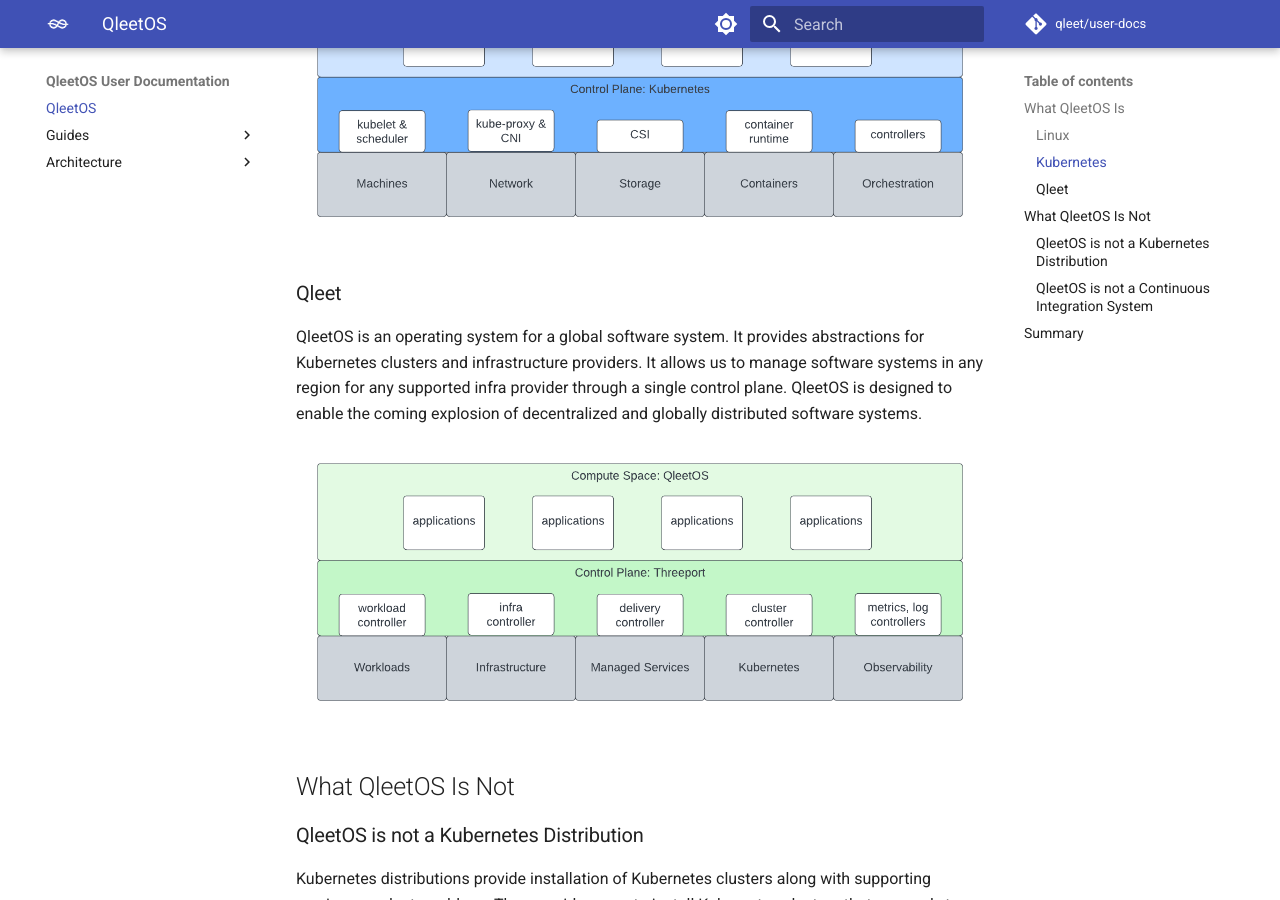
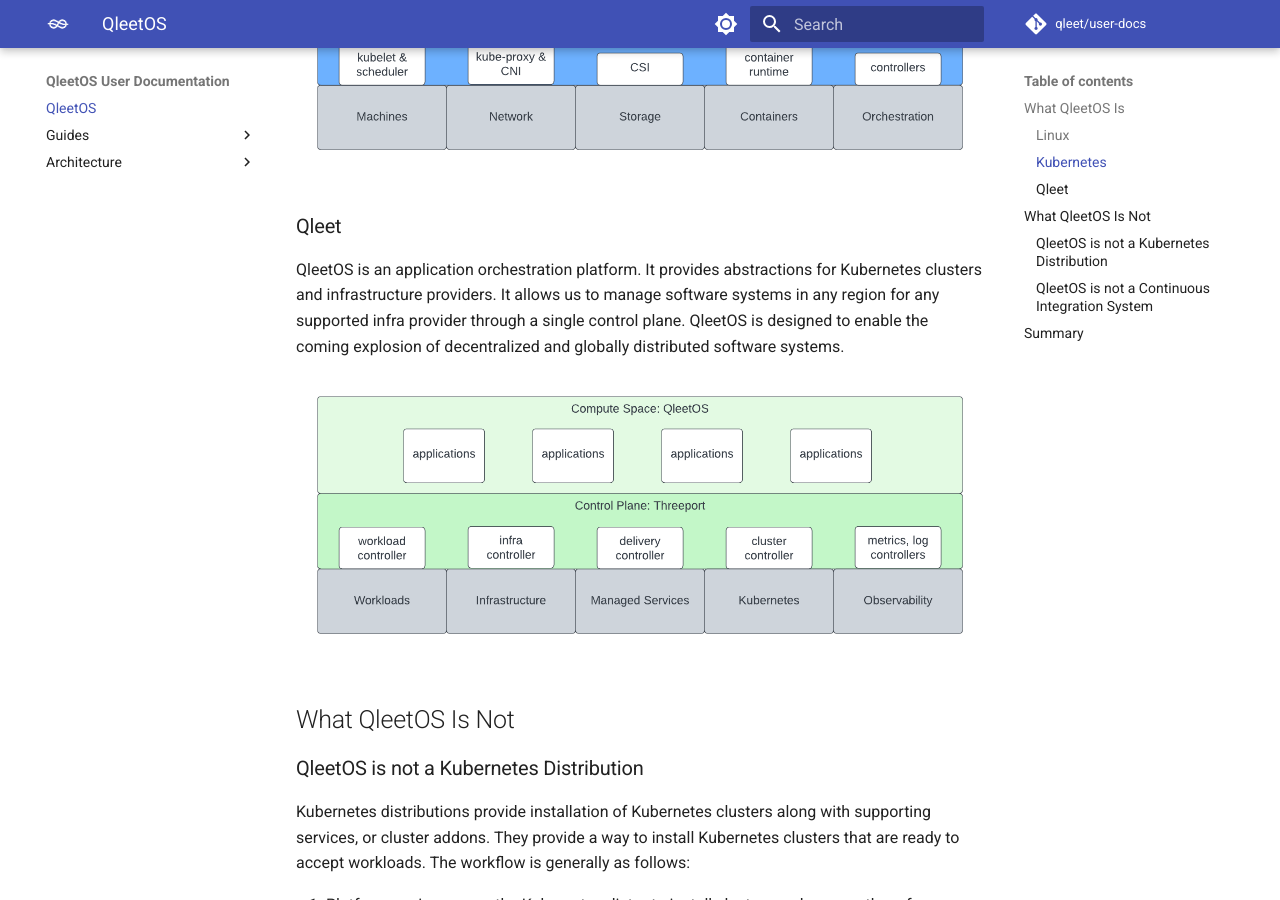
Before and after one commit to qleet/user-docs, an MkDocs documentation site: the page built from docs/index.md, in a window 1280 px wide and 900 px high, scrolled down 1769 px. Built offline with MkDocs 1.6.1 and Material for MkDocs 9.7.7, drawn with Linux system fonts in a browser that asks for light colours; comment, search, counter and statistics services are not loaded; some of the changed text lies outside the part shown.

Commit message:
docs: remove references to threeport as an operating system

```diff
--- a/docs/index.md
+++ b/docs/index.md
@@ -1,10 +1,8 @@
 # QleetOS
 
-QleetOS is an application orchestration engine.
-
-It is a distributed operating system and control plane for managing modern
-containerized software systems.  It is an application-centric platform that
-manages the following concerns in response to app requirements:
+QleetOS is an application orchestration platform.  It is powered by
+distributed, application-centric control plane that manages the following in
+response to app requirements:
 
 * infrastructure
 * container orchestration
@@ -42,11 +40,11 @@
 
 ### Qleet
 
-QleetOS is an operating system for a global software system.  It provides
-abstractions for Kubernetes clusters and infrastructure providers.  It allows us
-to manage software systems in any region for any supported infra provider
-through a single control plane.  QleetOS is designed to enable the coming
-explosion of decentralized and globally distributed software systems.
+QleetOS is an application orchestration platform.  It provides abstractions for
+Kubernetes clusters and infrastructure providers.  It allows us to manage
+software systems in any region for any supported infra provider through a single
+control plane.  QleetOS is designed to enable the coming explosion of
+decentralized and globally distributed software systems.
 
 ![Decentralized Computing](img/DecentralizedComputingSolution.png)
 
```
Also changed, not shown: docs/guides/getting-started.md (+0 -3 lines).
